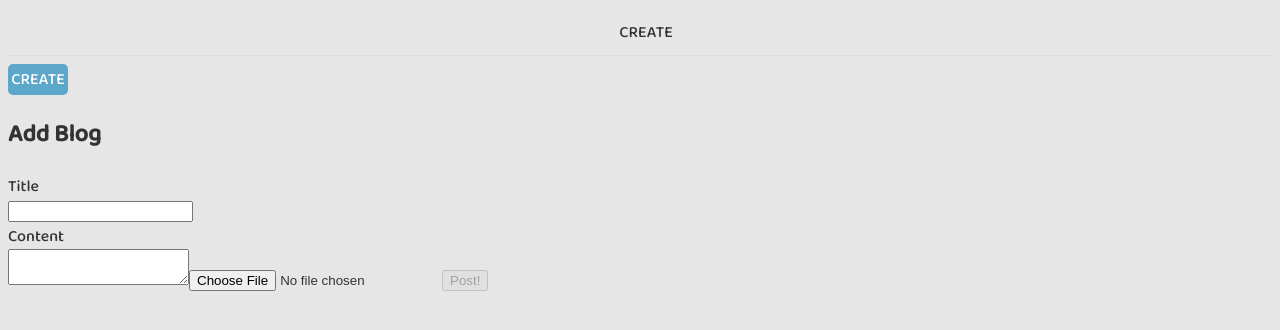
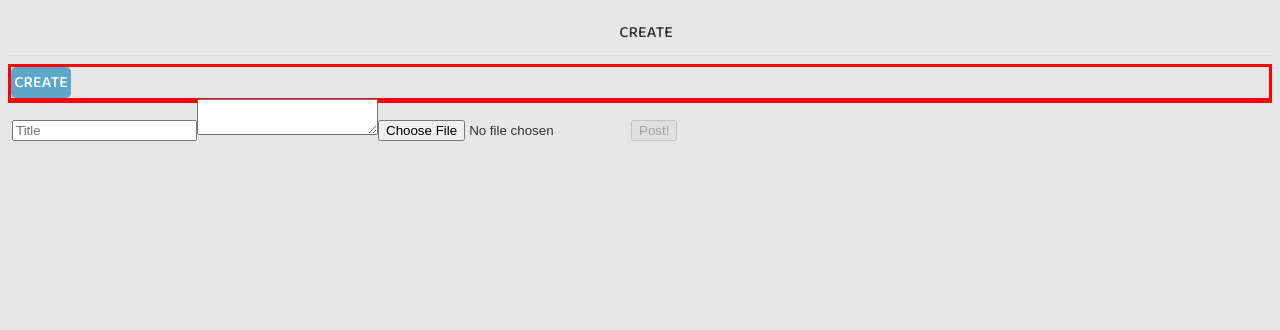
Before and after one commit to rokajova/vencha, a Next.js app in the folder vencha/: page /create in a window 1280 px wide. Shown: the top 330 px of the page. Built offline with nearby package versions, Linux system fonts and the light colour scheme.

Commit message:
Styling collapsible div

```diff
--- a/vencha/components/Collapsible.js
+++ b/vencha/components/Collapsible.js
@@ -102,7 +102,6 @@ const Collapsible = () => {
             )}
             {featureImage}
           </form>
-          <button onClick={handleSubmit}>Submit</button>
         </div>
       </div>
     </div>
--- a/vencha/pages/create.js
+++ b/vencha/pages/create.js
@@ -57,48 +57,7 @@ const CreatePost = () => {
 
   const sumbitCondition = title || content || featureImage;
 
-  return (
-    <div>
-      <h2>Add Blog</h2>
-      <form>
-        <div>
-          Title
-          <br />
-          <input
-            type="text"
-            value={title}
-            onChange={({ target }) => setTitle(target.value)}
-          />
-        </div>
-
-        <div>
-          Content
-          <br />
-          <textarea
-            value={content}
-            onChange={({ target }) => setContent(target.value)}
-          />
-          <input
-            type="file"
-            onChange={async (e) => {
-              const uploadState = await uploadFile();
-              if (uploadState.success) {
-                setFeatureImage(uploadState.data.link);
-              }
-              console.log("File uploaded!");
-            }}
-            ref={inputEl}
-          />
-          {sumbitCondition ? (
-            <button onClick={handleSubmit}>Post!</button>
-          ) : (
-            <button disabled>Post!</button>
-          )}
-          {featureImage}
-        </div>
-      </form>
-    </div>
-  );
+  return <div></div>;
 };
 
 export default CreatePost;
--- a/vencha/styles/Collapsible.module.css
+++ b/vencha/styles/Collapsible.module.css
@@ -1,3 +1,7 @@
+.collapsible {
+  border: 3px solid red;
+}
+
 .toggleBtn {
   background: #5ca7ca;
   border: unset;
@@ -16,13 +20,13 @@
 }
 
 .content {
-  border: 1px solid #b3b3b3;
-  padding: 0.5rem;
-  border-radius: 5px;
-  margin-bottom: 1rem;
+  /* padding: 0.5rem; */
+  /* border-radius: 5px; */
+  /* margin-bottom: 1rem; */
 }
 
 .contentParent {
-  overflow: hidden;
+  /* overflow: hidden; */
   transition: ease 0.4s;
+  border: 1px solid red;
 }
```
